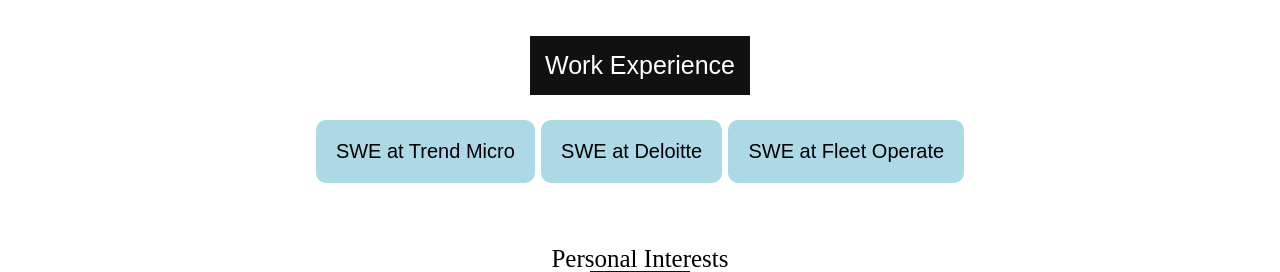
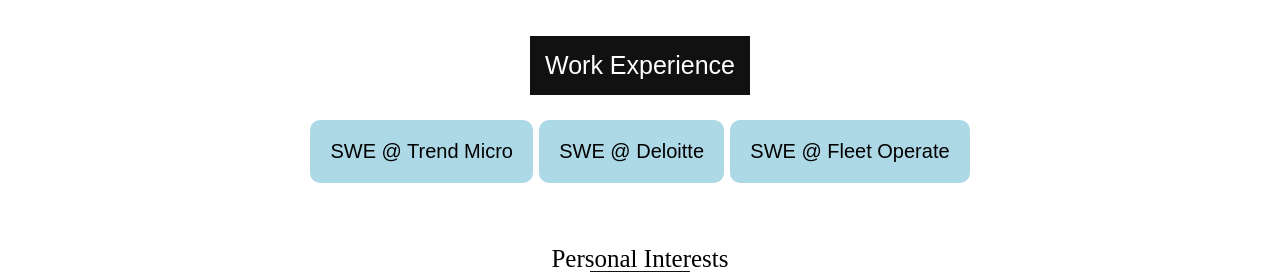
Before and after one commit to richadalal/richadalal.github.io, a plain HTML site: page index.html in a window 1280 px wide. Shown: the part 800-1072 px from the top of the page. Drawn offline with Linux system fonts and the light colour scheme; a script that the page names is missing; a web font is replaced by a local one.

Commit message:
Update index.html

```diff
--- a/index.html
+++ b/index.html
@@ -107,11 +107,11 @@ stock market condition based on predictions made using a sentiment analysis algo
 </p>
 
 <button class="ho abutton"
-onclick="location.href='https://www2.deloitte.com/ca/en/pages/about-deloitte/articles/home.html';"> SWE at Trend Micro</button>
+onclick="location.href='https://www2.deloitte.com/ca/en/pages/about-deloitte/articles/home.html';"> SWE @ Trend Micro</button>
 <button class="ho abutton"
-onclick="location.href='https://www2.deloitte.com/ca/en/pages/about-deloitte/articles/home.html';"> SWE at Deloitte</button>
+onclick="location.href='https://www2.deloitte.com/ca/en/pages/about-deloitte/articles/home.html';"> SWE @ Deloitte</button>
 <button class="ho abutton"
-onclick="location.href='https://www2.deloitte.com/ca/en/pages/about-deloitte/articles/home.html';"> SWE at Fleet Operate</button>
+onclick="location.href='https://www2.deloitte.com/ca/en/pages/about-deloitte/articles/home.html';"> SWE @ Fleet Operate</button>
 
 
 </div>
```
